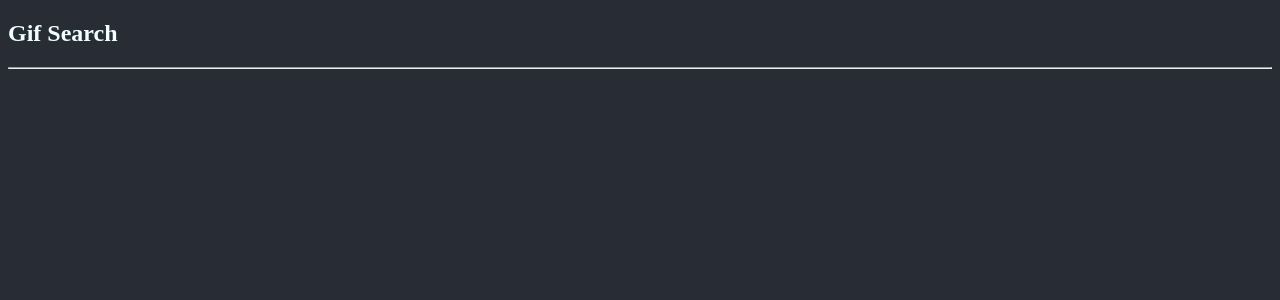
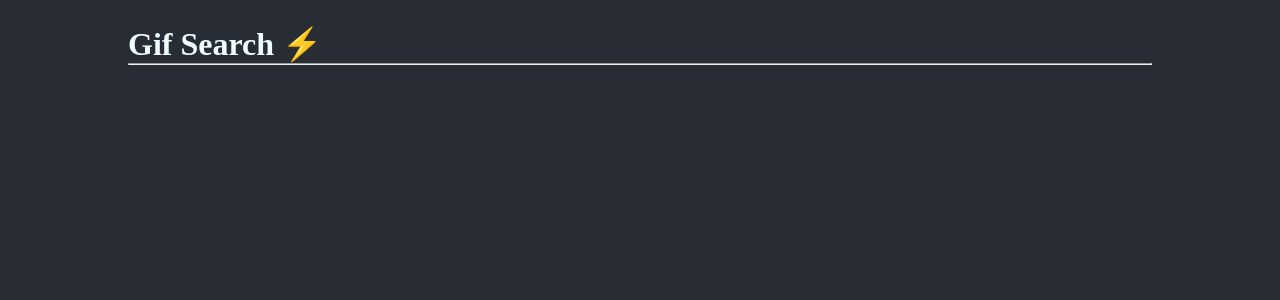
Before and after one commit to CristhianDaza/gif-search, a React (Create React App) app: page / in a window 1280 px wide. Shown: the top 300 px of the page. Built offline with nearby package versions, Linux system fonts and the light colour scheme.

Commit message:
Agregando estilos principales

```diff
--- a/src/GifApp.jsx
+++ b/src/GifApp.jsx
@@ -3,7 +3,7 @@ import React from 'react';
 const GifApp = () => {
   return (
     <>
-      <h2>Gif Search</h2>
+      <h1>Gif Search ⚡</h1>
       <hr/>
     </>
   );
--- a/src/index.css
+++ b/src/index.css
@@ -1,4 +1,13 @@
+* {
+  margin: 0;
+  padding: 0;
+  box-sizing: border-box;
+}
+
 body {
   background-color: #282c34;
   color: azure;
+  padding-top: 25px;
+  width: 80%;
+  margin: 0 auto;
 }
```
Also changed, not shown: 1 other file (tests, documents, lock files or other folders).
